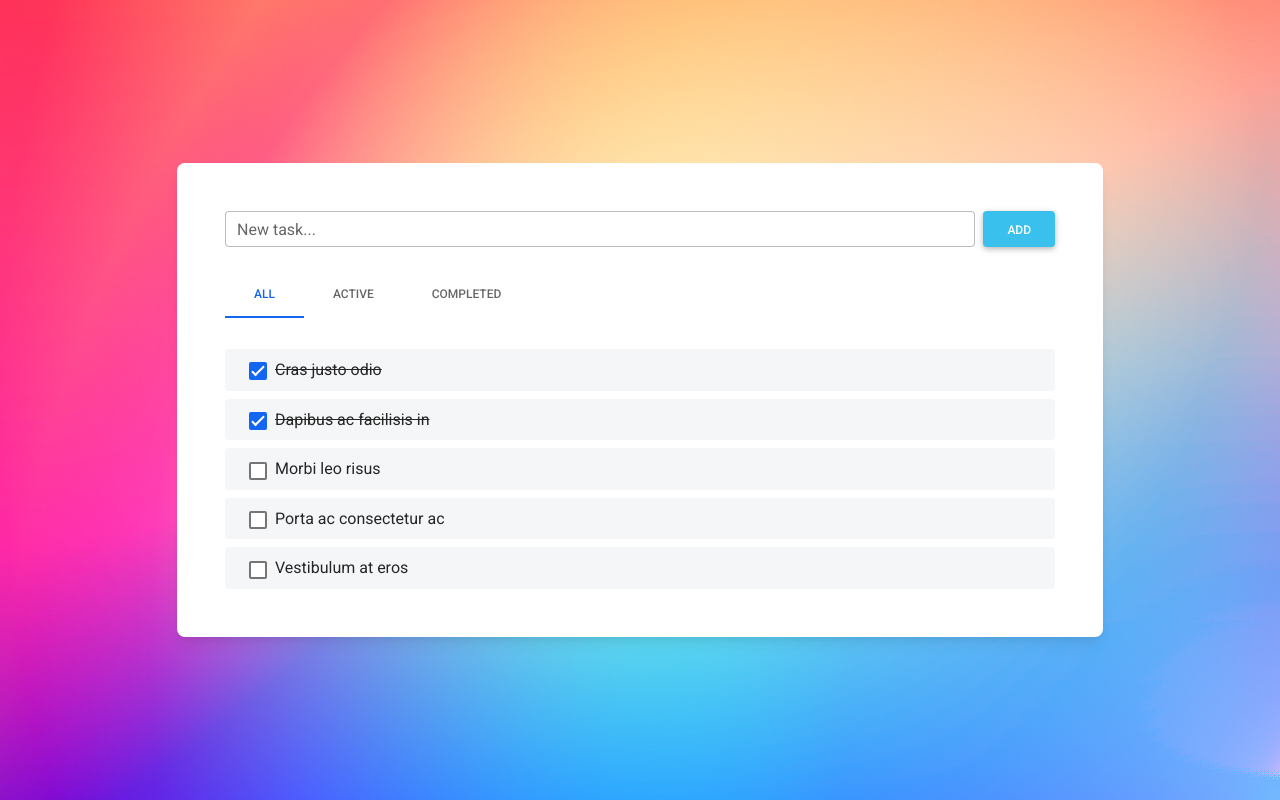
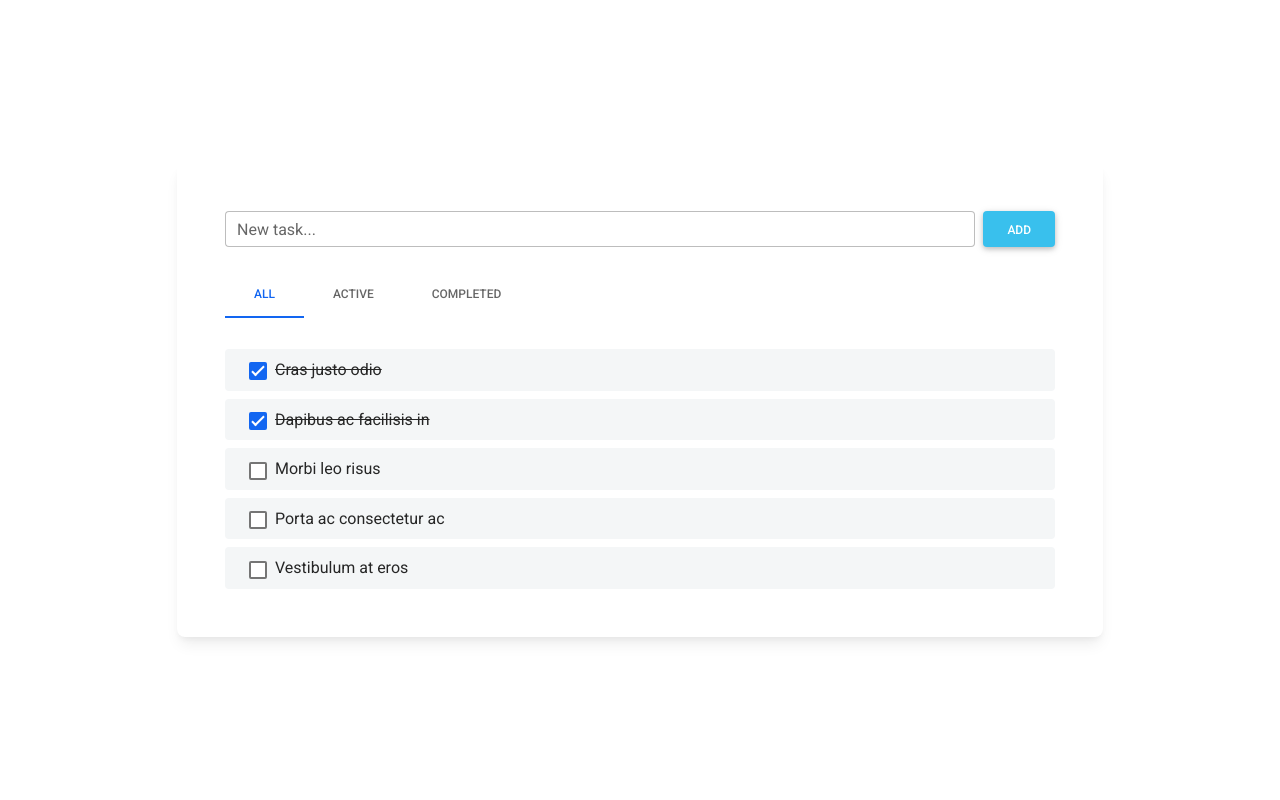
Before and after one commit to homdahal997/SBA-DOM-mytodo-app, a plain HTML site: page index.html in a window 1280 px wide. Drawn offline with Linux system fonts and the light colour scheme.

Commit message:
Title change and gradient removed from the page

```diff
--- a/index.html
+++ b/index.html
@@ -5,7 +5,7 @@
     <meta charset="UTF-8" />
     <meta name="viewport" content="width=device-width, initial-scale=1, shrink-to-fit=no" />
     <meta http-equiv="x-ua-compatible" content="ie=edge" />
-    <title>Material Design for Bootstrap</title>
+    <title>My ToDo App</title>
     <!-- MDB icon -->
     <link rel="icon" href="img/mdb-favicon.ico" type="image/x-icon" />
     <!-- Font Awesome -->
@@ -19,16 +19,6 @@
 
 <body>
     <!-- Start your project here-->
-    <style>
-        .gradient-custom {
-            background: radial-gradient(50% 123.47% at 50% 50%, #00ff94 0%, #720059 100%),
-                linear-gradient(121.28deg, #669600 0%, #ff0000 100%),
-                linear-gradient(360deg, #0029ff 0%, #8fff00 100%),
-                radial-gradient(100% 164.72% at 100% 100%, #6100ff 0%, #00ff57 100%),
-                radial-gradient(100% 148.07% at 0% 0%, #fff500 0%, #51d500 100%);
-            background-blend-mode: screen, color-dodge, overlay, difference, normal;
-        }
-    </style>
     <section class="vh-100 gradient-custom">
         <div class="container py-5 h-100">
             <div class="row d-flex justify-content-center align-items-center h-100">
```
